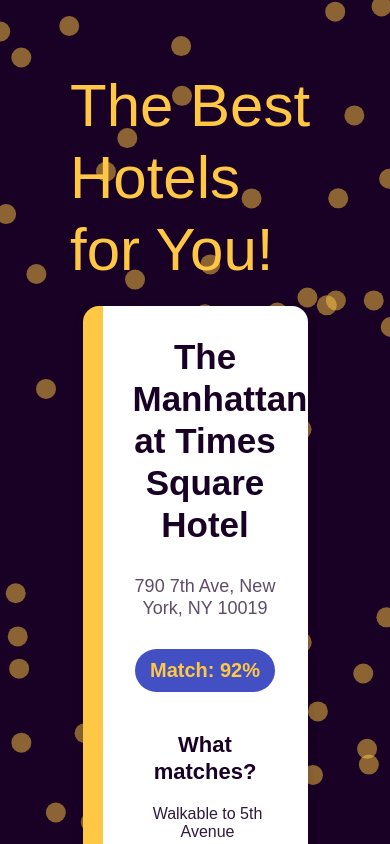
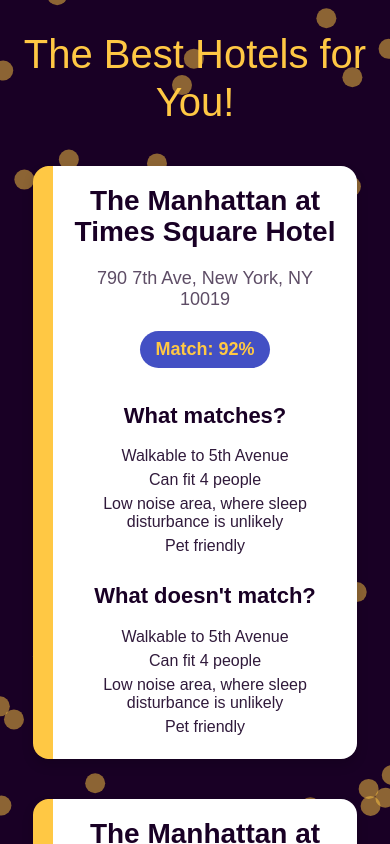
Before and after one commit to zaidcontractor/ai-powered-hotel-search, a React (Vite) app in the folder frontend/hotel-frontend/: page /results in a window 390 px wide. Shown: the top 844 px of the page. Built offline with nearby package versions, Linux system fonts and the light colour scheme; a web font is replaced by a local one.

Commit message:
Fixed UI issues (again)

```diff
--- a/frontend/hotel-frontend/src/pages/Results.jsx
+++ b/frontend/hotel-frontend/src/pages/Results.jsx
@@ -4,7 +4,7 @@
 import { loadSlim } from "tsparticles-slim";
 //import "../styles/Results.css";
 
-function Home() {
+function Results() {
   const particlesInit = async (engine) => {
     await loadSlim(engine);
   };
@@ -44,4 +44,4 @@
   );
 }
 
-export default Home;
+export default Results;
--- a/frontend/hotel-frontend/src/styles/Home.css
+++ b/frontend/hotel-frontend/src/styles/Home.css
@@ -5,7 +5,9 @@
   font-family: "Murecho", sans-serif;
   background-color: var(--color-black);
   color: var(--color-black);
-    padding: 20px;
+  margin: 0;
+  padding: 0;
+  overflow-x: hidden;
 }
 
 #tsparticles {
@@ -33,15 +35,17 @@
 }
 
 .title {
-    margin-bottom: 30px;;
+  margin-bottom: 30px;
 }
 
 .main-flex {
   display: flex;
   justify-content: center;
   align-items: center;
-    height: 100vh;
+  min-height: 100vh;
   width: 100%;
+  padding: 20px;
+  box-sizing: border-box;
 }
 
 .main {
@@ -69,7 +73,7 @@
   background-color: var(--color-black-05);
   color: var(--color-black);
   transition: 0.3s;
-    resize: none
+  resize: none;
 }
 
 .prompt::placeholder {
@@ -88,8 +92,7 @@
   background-color: var(--color-white);
   color: var(--color-black);
   transition: 0.3s;
-    resize: none
-
+  resize: none;
 }
 
 .search-button {
@@ -120,8 +123,13 @@
   .main {
     padding: 20px;
   }
-
   .prompt {
     min-height: 120px;
   }
+  h1 {
+    font-size: 40px;
   }
+  h5 {
+    font-size: 20px;
+  }
+}
--- a/frontend/hotel-frontend/src/styles/Results.css
+++ b/frontend/hotel-frontend/src/styles/Results.css
@@ -5,21 +5,20 @@
   font-family: "Murecho", sans-serif;
   background-color: var(--color-black);
   color: var(--color-black);
-    padding: 20px;
+  margin: 0;
+  padding: 0;
+  overflow-x: hidden;
 }
 
-h3{
-    color: var(--color-primary);
+#tsparticles {
+  position: fixed;
+  width: 100%;
+  height: 100%;
+  z-index: -1;
 }
 
-.main-flex {
-    display: flex;
-    flex-direction: column;
-    justify-content: center;
-    align-items: center;
-    padding: 20px;
-    width: 100vw;
-    min-height: 100vh;
+h3 {
+  color: var(--color-primary);
 }
 
 .result-container {
@@ -27,7 +26,13 @@
   flex-direction: column;
   align-items: center;
   gap: 20px;
-    padding: 50px;
+  padding: 50px 20px;
+  width: 100%;
+  box-sizing: border-box;
+}
+
+.result-container > h3 {
+  margin-bottom: 20px;
 }
 
 .result-box {
@@ -41,45 +46,40 @@
   flex-direction: row;
   gap: 30px;
   border-left: 20px solid var(--color-primary);
-    margin-bottom: 10px;
+  margin-bottom: 20px;
+  transition: 0.3s;
+  box-sizing: border-box;
+}
+
+.result-box:hover {
+  background-color: var(--color-black-05);
+  border-left: 40px solid var(--color-primary);
+  padding: 25px;
   transition: 0.3s;
 }
 
-.result-box:hover {
-    width: 90%;
-    max-width: 900px;
-    background-color: var(--color-black-05);
-    padding: 40px;
-    border-radius: 16px;
-    box-shadow: 0 6px 12px rgba(0, 0, 0, 0.15);
-    display: flex;
-    flex-direction: row;
-    gap: 30px;
-    border-left: 20px solid var(--color-primary);
-    margin-bottom: 10px;
-    transition: 0.3s;
-}
-
-
 .result-left {
-    padding: 20px;
-    display: flex;
-    flex-direction: column;
-    gap: 30px;
-}
-
-.result-right {
-    padding: 20px;
+  flex: 1;
+  padding: 10px;
   display: flex;
   flex-direction: column;
   gap: 20px;
 }
 
+.result-right {
+  flex: 1;
+  padding: 10px;
+  display: flex;
+  flex-direction: column;
+  gap: 15px;
+}
+
 .result-box h3 {
   font-family: "Gabarito", sans-serif;
-    font-size: 50px;
+  font-size: 40px;
   font-weight: 600;
   color: var(--color-black);
+  line-height: 1.1;
 }
 
 .result-box h4 {
@@ -87,6 +87,7 @@
   font-size: 25px;
   font-weight: 600;
   color: var(--color-black);
+  margin-top: 10px;
 }
 
 .result-box h5 {
@@ -96,11 +97,11 @@
 }
 
 .match-score {
-    font-size: 30px;
+  font-size: 24px;
   font-weight: bold;
   color: var(--color-primary);
   background-color: var(--color-secondary);
-    padding: 10px 15px;
+  padding: 8px 15px;
   border-radius: 100px;
   width: fit-content;
 }
@@ -108,32 +109,46 @@
 .description-list {
   list-style-type: none;
   padding: 0;
+  margin: 0;
 }
 
 .description-list li {
-    font-size: 20px;
+  font-size: 18px;
   color: var(--color-black-75);
-    padding-left: 5px;
-    padding-bottom: 5px;
+  padding: 3px 0;
   position: relative;
 }
 
 @media (max-width: 800px) {
+  .result-container {
+    padding: 30px 15px;
+  }
+
+  .result-container > h3 {
+    font-size: 40px;
+    text-align: center;
+  }
+
   .result-box {
     flex-direction: column;
     justify-content: center;
     align-items: center;
     text-align: center;
-        gap: 20px;
+    gap: 15px;
+    padding: 15px;
+  }
+
+  .result-box:hover {
+    padding: 18px;
   }
 
   .result-left, .result-right {
     width: 100%;
-        padding: 10px;
+    padding: 5px;
   }
 
   .result-box h3 {
-        font-size: 35px;
+    font-size: 28px;
   }
 
   .result-box h5 {
@@ -147,7 +162,7 @@
   .match-score {
     margin: 0 auto;
     display: block;
-        font-size: 20px;
+    font-size: 18px;
   }
 
   .description-list li {
--- a/frontend/hotel-frontend/src/styles/index.css
+++ b/frontend/hotel-frontend/src/styles/index.css
@@ -13,6 +13,13 @@
   --color-black-05: #E8E6E9;
 }
 
+html, body {
+  width: 100%;
+  height: 100%;
+  margin: 0;
+  padding: 0;
+  overflow-x: hidden;
+}
 
 * {
   margin: 0;
```
Also changed, not shown: frontend/hotel-frontend/src/assets/Hotel_Logo.png (added). Lines whose indentation alone changed are shown as unchanged.
